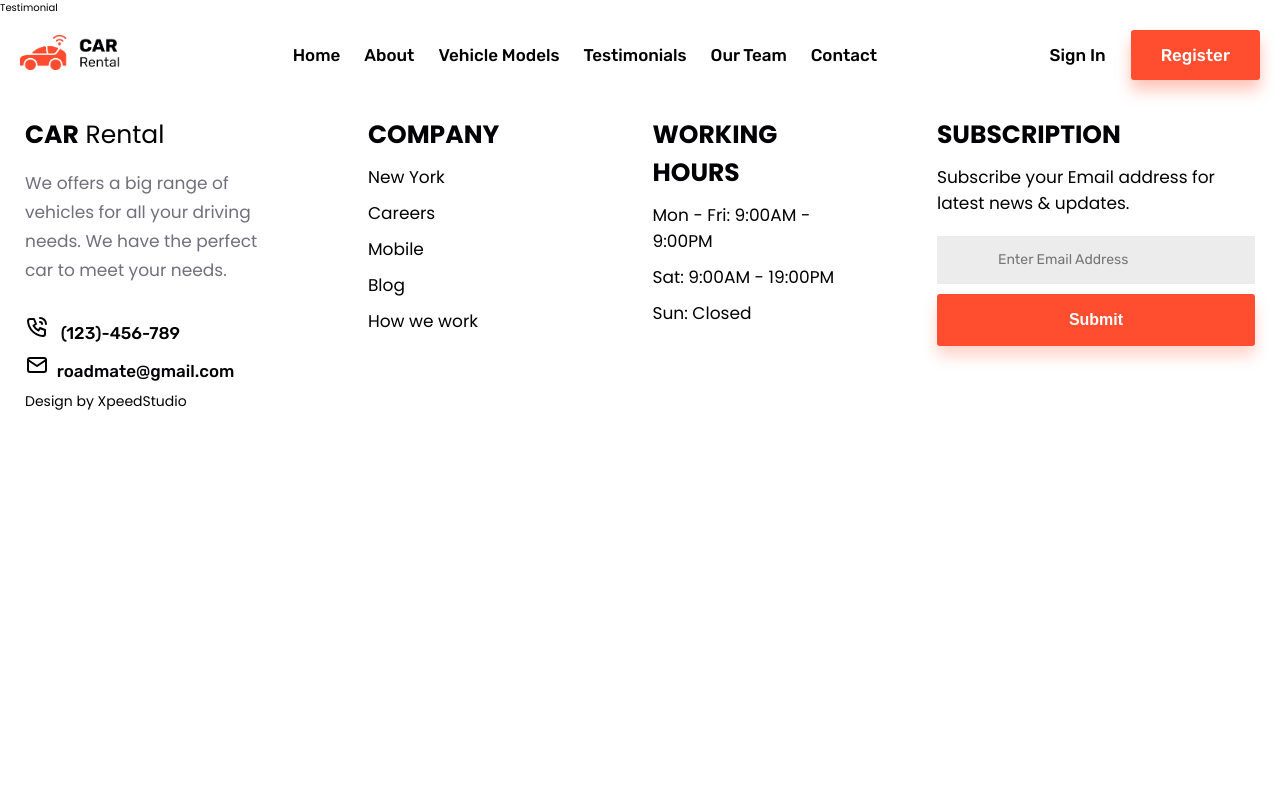
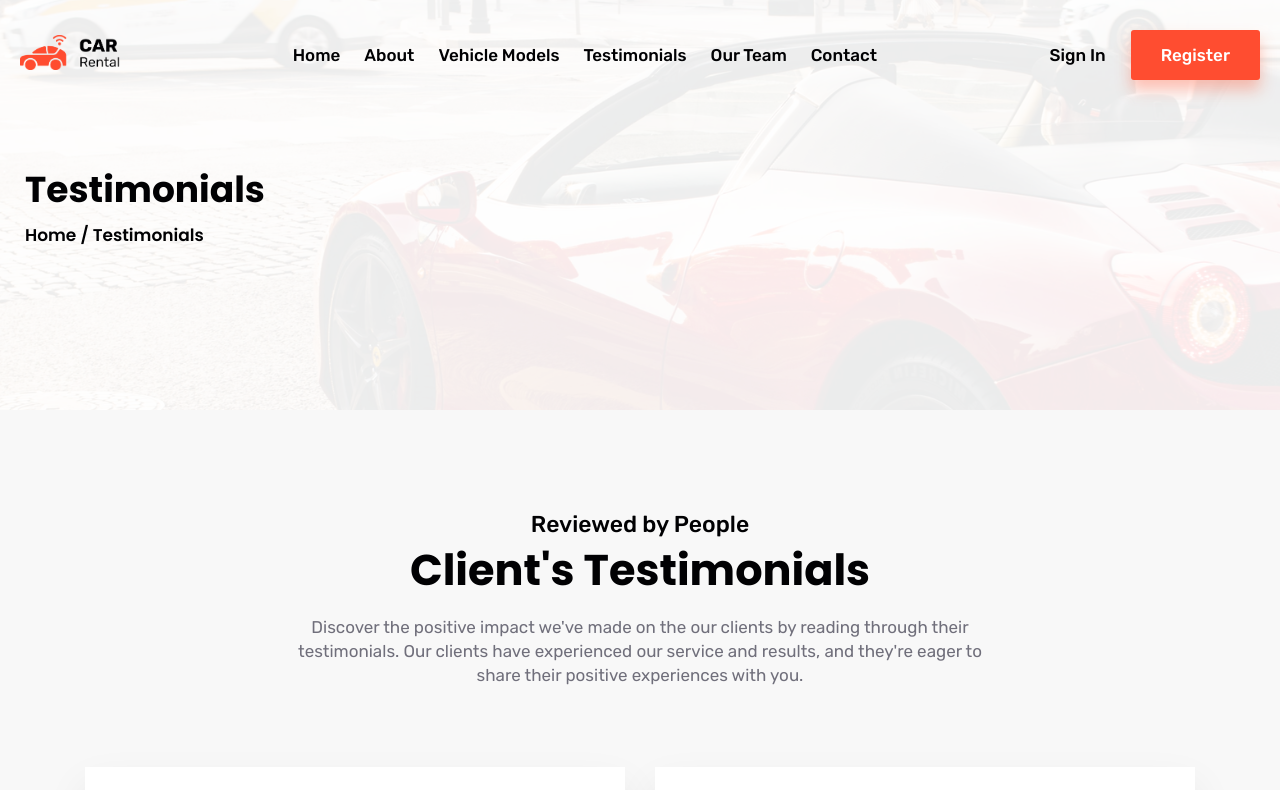
Before and after one commit to gupta123shivam/road-mate, a React (Vite) app: page /testimonials in a window 1280 px wide. Shown: the top 790 px of the page. Built offline with nearby package versions, Linux system fonts and the light colour scheme.

Commit message:
completed Testimonials Page

```diff
--- a/src/pages/Testimonial.jsx
+++ b/src/pages/Testimonial.jsx
@@ -1,9 +1,27 @@
-import React from 'react'
+import { IconPhone } from '@tabler/icons-react'
+import { HeroPage, Testimonials } from '../components'
 
-const Testimonial = () => {
+function TestimonialsPage() {
   return (
-    <div>Testimonial</div>
+    <>
+      <section className='testimonial-page'>
+        <HeroPage name='Testimonials' />
+        <Testimonials />
+        <div className='book-banner'>
+          <div className='book-banner__overlay'></div>
+          <div className='container'>
+            <div className='text-content'>
+              <h2>Book a car by getting in touch with us</h2>
+              <span>
+                <IconPhone width={40} height={40} />
+                <h3>(123) 456-7869</h3>
+              </span>
+            </div>
+          </div>
+        </div>
+      </section>
+    </>
   )
 }
 
-export default Testimonial
+export default TestimonialsPage
```
